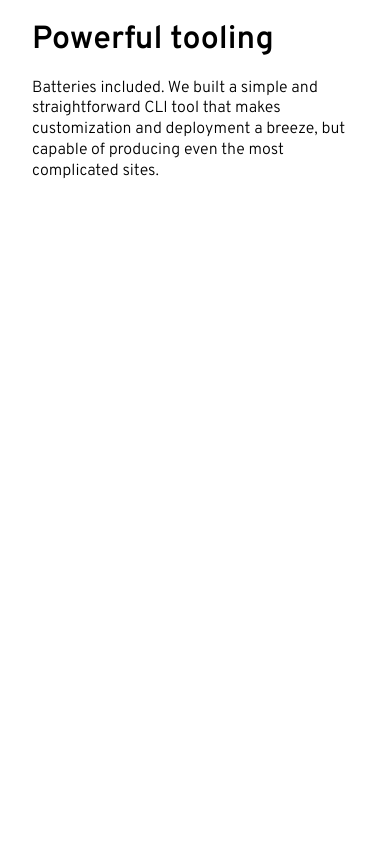
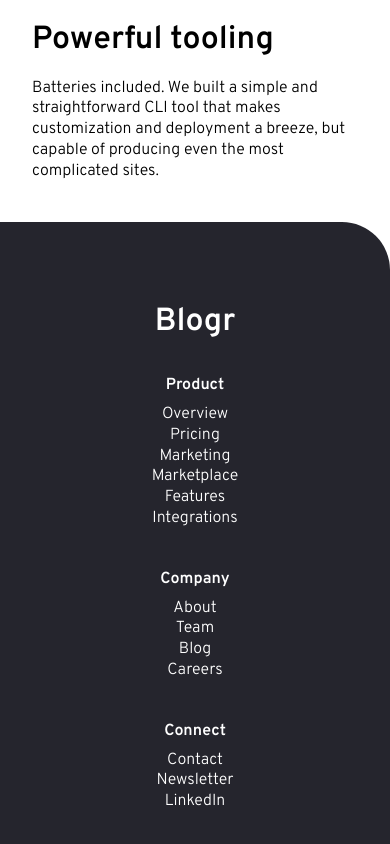
Before and after one commit to brightdevs/blogr-landing-page-react, a React (Create React App) app: page / in a window 390 px wide. Shown: the part 3122-3966 px from the top of the page. Before the commit the page ends 3336 px from the top, so only its background shows below. Built offline with nearby package versions, Linux system fonts and the light colour scheme.

Commit message:
footer responsive created

```diff
--- a/src/App.scss
+++ b/src/App.scss
@@ -145,6 +145,20 @@
                     }
                 }
             }
+        }
+
+        .footer {
+            grid-column: 1/5;
+
+            &__wrapper {
+                grid-template-columns: repeat(4, 1fr);
+
+                h4,
+                ul {
+                    text-align: start !important;
+                }
+            }
+
         }
 
     }
@@ -476,9 +490,6 @@
 
     .tooling-section {
 
-
-
-
         &__wrapper {
             display: grid;
             grid-template-columns: 1fr, 1fr;
@@ -504,4 +515,39 @@
         }
     }
 
+    .footer {
+        background-color: utils.$primary-very-dark-blue;
+        color: utils.$primary-white;
+        border-top-right-radius: 3rem;
+
+        &__wrapper {
+            padding: 5rem 1rem;
+            display: grid;
+            grid-template-columns: 1fr, 1fr;
+
+            &__brand {
+                text-align: center;
+            }
+
+            &__links {
+
+                display: flex;
+                flex-direction: column;
+
+                h4,
+                ul {
+                    text-align: center;
+                    margin: 2rem 0 0 0;
+                }
+
+            }
+
+            ul {
+                list-style: none;
+                padding: 0 !important;
+                margin: 0.5rem 0 0.5rem 0 !important;
+            }
+        }
+    }
+
 }
--- a/src/App.tsx
+++ b/src/App.tsx
@@ -74,6 +74,39 @@ function App() {
           </div>
         </div>
       </section>
+      <footer className='footer'>
+        <div className='footer__wrapper'>
+          <div className='footer__wrapper__brand'>
+            <h1>Blogr</h1>
+          </div>
+          {[
+            {
+              title: 'Product',
+              links: [
+                'Overview',
+                'Pricing',
+                'Marketing',
+                'Marketplace',
+                'Features',
+                'Integrations',
+              ],
+            },
+            { title: 'Company', links: ['About', 'Team', 'Blog', 'Careers'] },
+            { title: 'Connect', links: ['Contact', 'Newsletter', 'LinkedIn'] },
+          ].map((e, i) => {
+            return (
+              <div className='footer__wrapper__links' key={i}>
+                <h4>{e.title}</h4>
+                <ul>
+                  {e.links.map((item, index) => (
+                    <li key={index}>{item}</li>
+                  ))}
+                </ul>
+              </div>
+            );
+          })}
+        </div>
+      </footer>
 
       <Overlay isOpen={isOpen} toggle={toggle} />
     </main>
```
